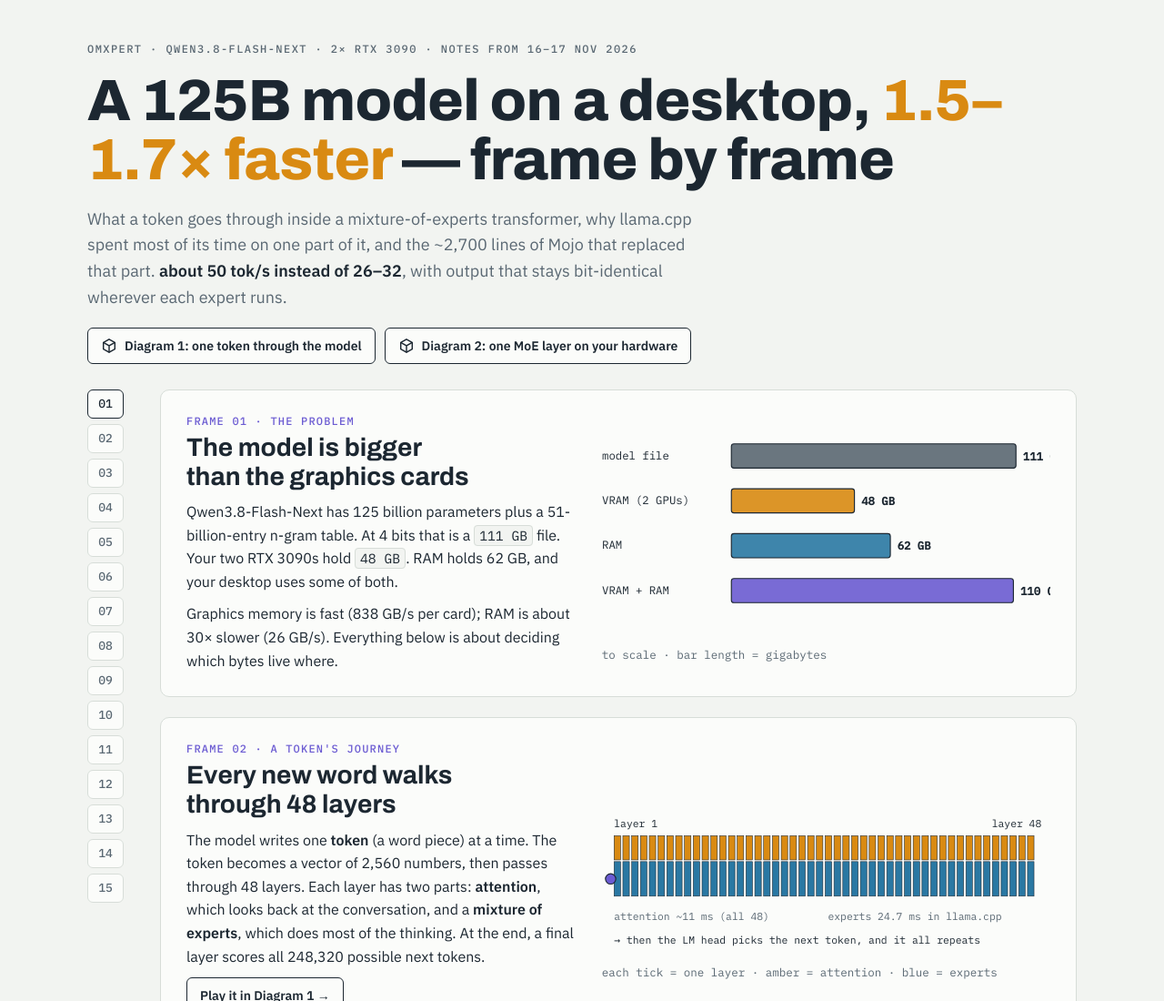
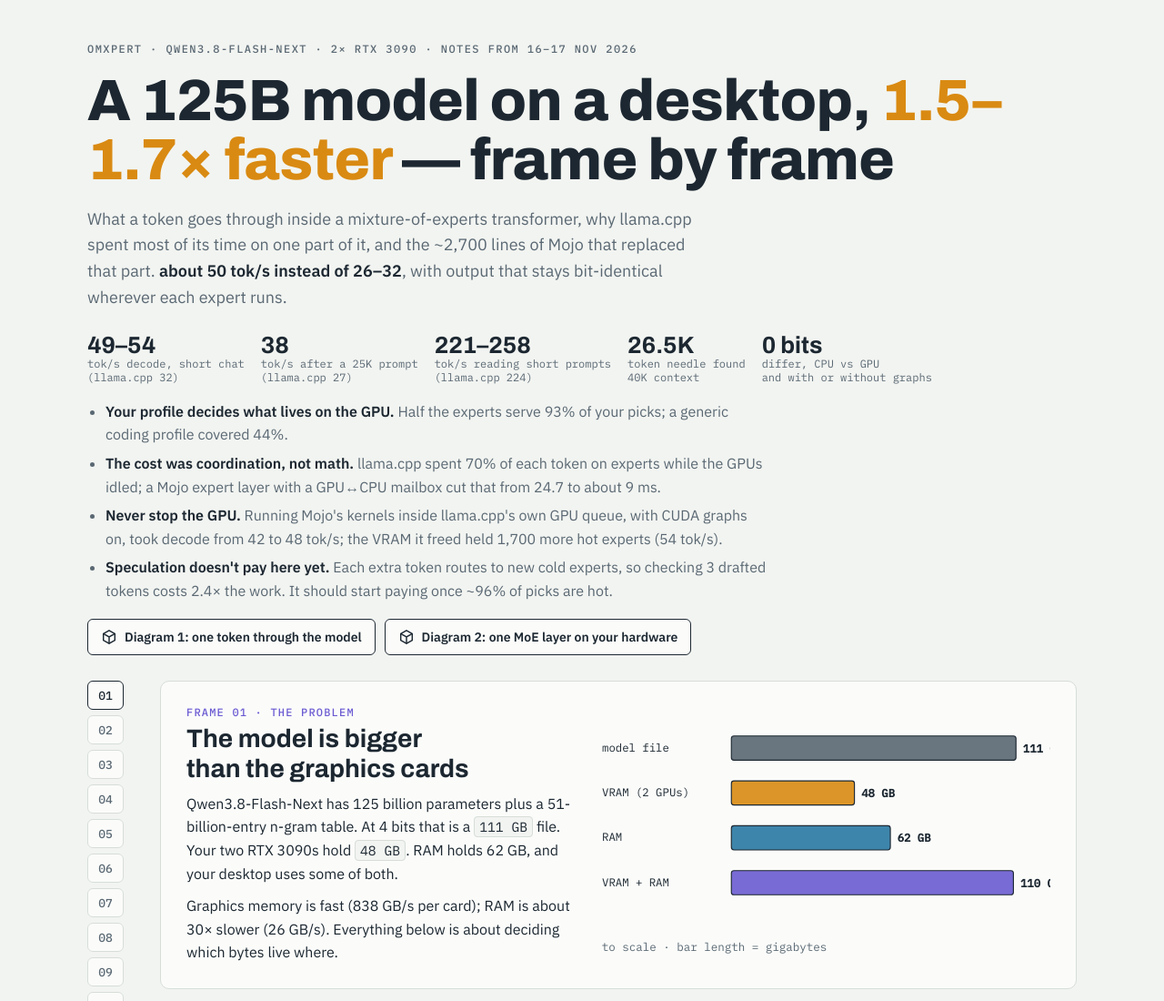
Before and after one commit to abhisheksreesaila/omxpert-mojo, a plain HTML site: page docs/explainer/index.html in a window 1280 px wide. Shown: the top 1100 px of the page at 91% size. Drawn offline with Linux system fonts and the light colour scheme.

Commit message:
README cover page with findings; explainer cover findings
Co-Authored-By: Claude Opus 5.5 <noreply@anthropic.com>

```diff
--- a/docs/explainer/index.html
+++ b/docs/explainer/index.html
@@ -49,6 +49,8 @@ nav.rail a:hover,nav.rail a:focus-visible,nav.rail a.on{border-color:var(--ink);
 .stat div{display:grid}
 .stat b{font:700 26px/1 var(--display);font-variant-numeric:tabular-nums}
 .stat span{font:400 12px var(--mono);color:var(--soft)}
+.finds{margin:0;padding-left:20px;max-width:78ch;display:grid;gap:6px}
+.finds li{color:var(--soft)}.finds b{color:var(--ink)}
 .tag{display:inline-block;font:500 11px var(--mono);padding:2px 7px;border-radius:999px;border:1px solid currentColor;vertical-align:middle}
 .tag.ok{color:var(--ok)}.tag.bad{color:var(--bad)}
 footer{margin-top:28px;color:var(--soft);font:400 13px var(--mono)}
@@ -66,6 +68,19 @@ svg .soft{fill:var(--soft)}
     <div class="eyebrow">omxpert · Qwen3.8-Flash-Next · 2× RTX 3090 · notes from 16–17 Nov 2026</div>
     <h1>A 125B model on a desktop, <em>1.5–1.7× faster</em> — frame by frame</h1>
     <p class="lede">What a token goes through inside a mixture-of-experts transformer, why llama.cpp spent most of its time on one part of it, and the ~2,700 lines of Mojo that replaced that part. <b>about 50 tok/s instead of 26–32</b>, with output that stays bit-identical wherever each expert runs.</p>
+    <div class="stat" aria-label="Findings">
+      <div><b>49–54</b><span>tok/s decode, short chat<br>(llama.cpp 32)</span></div>
+      <div><b>38</b><span>tok/s after a 25K prompt<br>(llama.cpp 27)</span></div>
+      <div><b>221–258</b><span>tok/s reading short prompts<br>(llama.cpp 224)</span></div>
+      <div><b>26.5K</b><span>token needle found<br>40K context</span></div>
+      <div><b>0 bits</b><span>differ, CPU vs GPU<br>and with or without graphs</span></div>
+    </div>
+    <ul class="finds">
+      <li><b>Your profile decides what lives on the GPU.</b> Half the experts serve 93% of your picks; a generic coding profile covered 44%.</li>
+      <li><b>The cost was coordination, not math.</b> llama.cpp spent 70% of each token on experts while the GPUs idled; a Mojo expert layer with a GPU↔CPU mailbox cut that from 24.7 to about 9 ms.</li>
+      <li><b>Never stop the GPU.</b> Running Mojo's kernels inside llama.cpp's own GPU queue, with CUDA graphs on, took decode from 42 to 48 tok/s; the VRAM it freed held 1,700 more hot experts (54 tok/s).</li>
+      <li><b>Speculation doesn't pay here yet.</b> Each extra token routes to new cold experts, so checking 3 drafted tokens costs 2.4× the work. It should start paying once ~96% of picks are hot.</li>
+    </ul>
     <div class="cta">
       <a class="btn" href="token.html"><svg class="iso" viewBox="0 0 20 20" aria-hidden="true"><path d="M10 2l7 4v8l-7 4-7-4V6z" fill="none" stroke="currentColor" stroke-width="1.6"/><path d="M3 6l7 4 7-4M10 10v8" fill="none" stroke="currentColor" stroke-width="1.6"/></svg>Diagram 1: one token through the model</a>
       <a class="btn" href="layer.html"><svg class="iso" viewBox="0 0 20 20" aria-hidden="true"><path d="M10 2l7 4v8l-7 4-7-4V6z" fill="none" stroke="currentColor" stroke-width="1.6"/><path d="M3 6l7 4 7-4M10 10v8" fill="none" stroke="currentColor" stroke-width="1.6"/></svg>Diagram 2: one MoE layer on your hardware</a>
```
Also changed, not shown: 2 other files.
